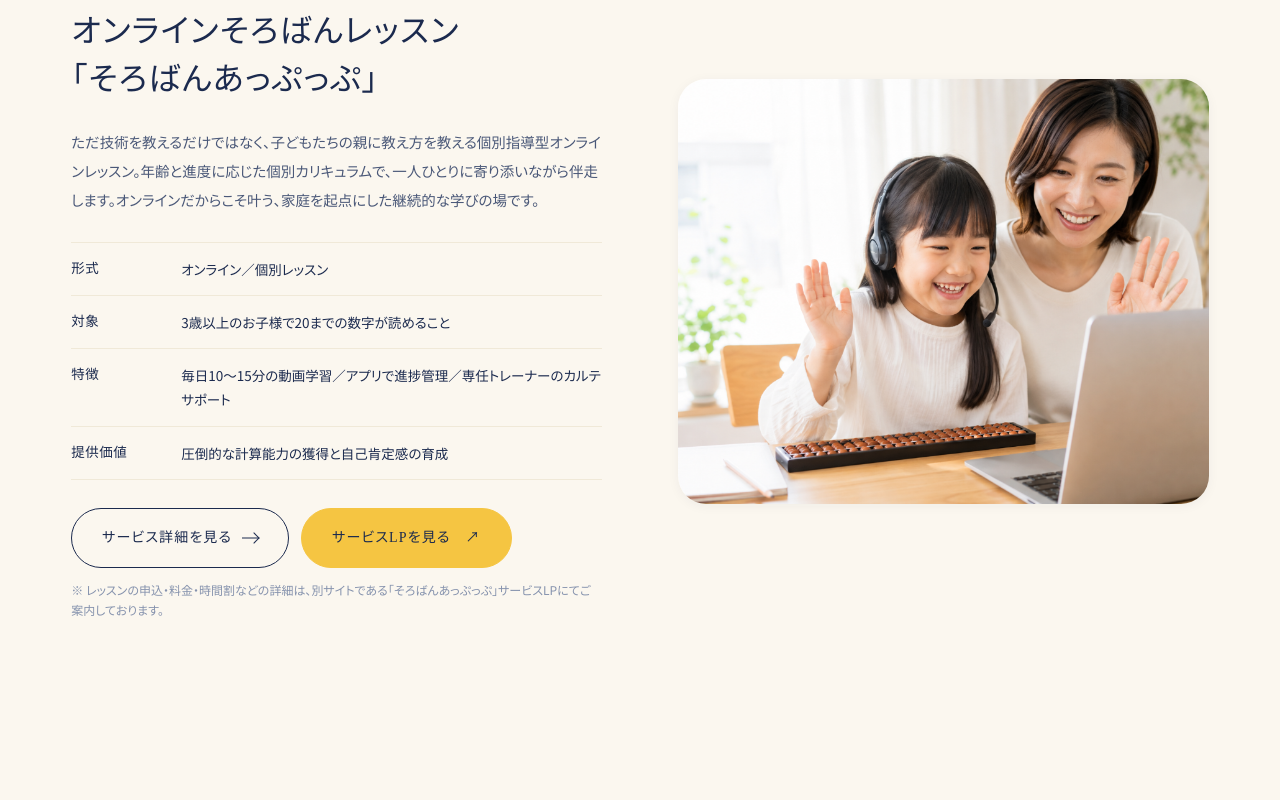
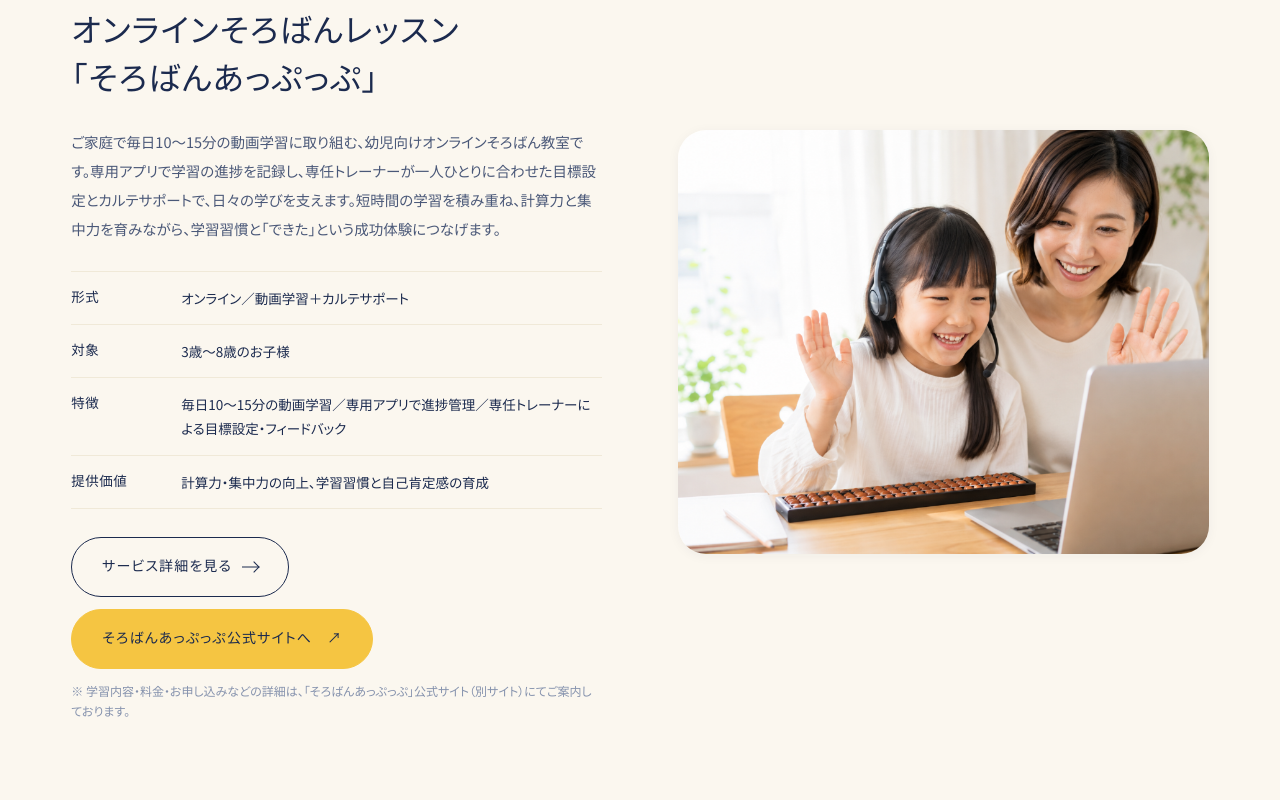
Before and after one commit to apupu-inc/corporate-site, an Eleventy site: page src/index.njk in a window 1280 px wide. Shown: the part 2540-3340 px from the top of the page. Built offline with nearby package versions, Linux system fonts and the light colour scheme; Eleventy itself is replaced by a stand-in of ours; files that its build step writes are made by us from their sources.

Commit message:
content: サービス説明を実態に合わせ公式サイトへの案内を統一

```diff
--- a/src/_includes/components/footer.njk
+++ b/src/_includes/components/footer.njk
@@ -9,7 +9,7 @@
     <div class="site-footer__cols">
       <div><h4>事業</h4><a href="{{ '/services/' | url }}">事業・サービス</a><a href="{{ '/message/' | url }}">代表メッセージ</a><a href="{{ '/members/' | url }}">ボードメンバー</a></div>
       <div><h4>会社情報</h4><a href="{{ '/company/' | url }}">会社概要</a><a href="{{ '/news/' | url }}">お知らせ</a><a href="{{ site.contactUrl }}">お問い合わせ</a></div>
-      <div><h4>サービス情報</h4><a href="{{ site.serviceUrl }}" target="_blank" rel="noopener noreferrer" class="site-footer__lp-link">サービスLPへ ↗</a><p class="site-footer__mini">サービス内容・料金・レッスンの詳細は<br>「そろばんあっぷっぷ」サービスLPをご覧ください。</p></div>
+      <div><h4>サービス情報</h4><a href="{{ site.serviceUrl }}" target="_blank" rel="noopener noreferrer" class="site-footer__lp-link">そろばんあっぷっぷ公式サイトへ ↗</a><p class="site-footer__mini">サービス内容・料金・レッスンの詳細は<br>「そろばんあっぷっぷ」公式サイトをご覧ください。</p></div>
     </div>
   </div>
   <div class="site-footer__base"><span>© {{ site.copyrightYear }} 株式会社あっぷっぷ All Rights Reserved.</span><span class="site-footer__base-r">数字を味方に。未来を自由に。</span></div>
--- a/src/index.njk
+++ b/src/index.njk
@@ -105,20 +105,18 @@ description: 株式会社あっぷっぷは、オンラインそろばんレッ
         <div>
           <span class="service-block__tag">Service ／ 唯一の提供サービス</span>
           <h3 class="service-block__title">オンラインそろばんレッスン<br>「そろばんあっぷっぷ」</h3>
-          <p class="service-block__body">
-            ただ技術を教えるだけではなく、子どもたちの親に教え方を教える個別指導型オンラインレッスン。年齢と進度に応じた個別カリキュラムで、一人ひとりに寄り添いながら伴走します。オンラインだからこそ叶う、家庭を起点にした継続的な学びの場です。
-          </p>
+          <p class="service-block__body">ご家庭で毎日10〜15分の動画学習に取り組む、幼児向けオンラインそろばん教室です。専用アプリで学習の進捗を記録し、専任トレーナーが一人ひとりに合わせた目標設定とカルテサポートで、日々の学びを支えます。短時間の学習を積み重ね、計算力と集中力を育みながら、学習習慣と「できた」という成功体験につなげます。</p>
           <ul class="service-block__meta">
-            <li><strong>形式</strong><span>オンライン／個別レッスン</span></li>
-            <li><strong>対象</strong><span>3歳以上のお子様で20までの数字が読めること</span></li>
-            <li><strong>特徴</strong><span>毎日10〜15分の動画学習／アプリで進捗管理／専任トレーナーのカルテサポート</span></li>
-            <li><strong>提供価値</strong><span>圧倒的な計算能力の獲得と自己肯定感の育成</span></li>
+            <li><strong>形式</strong><span>オンライン／動画学習＋カルテサポート</span></li>
+            <li><strong>対象</strong><span>3歳〜8歳のお子様</span></li>
+            <li><strong>特徴</strong><span>毎日10〜15分の動画学習／専用アプリで進捗管理／専任トレーナーによる目標設定・フィードバック</span></li>
+            <li><strong>提供価値</strong><span>計算力・集中力の向上、学習習慣と自己肯定感の育成</span></li>
           </ul>
           <div style="display: flex; gap: 12px; flex-wrap: wrap;">
             <a href="{{ '/services/' | url }}" class="btn btn--ghost">サービス詳細を見る <span class="btn__arrow"></span></a>
-            <a href="{{ site.serviceUrl }}" target="_blank" rel="noopener noreferrer" class="btn btn--accent">サービスLPを見る　↗</a>
+            <a href="{{ site.serviceUrl }}" target="_blank" rel="noopener noreferrer" class="btn btn--accent">そろばんあっぷっぷ公式サイトへ　↗</a>
           </div>
-          <p style="margin: 12px 0 0; font-size: 12px; color: var(--ink-mute); line-height: 1.7;">※ レッスンの申込・料金・時間割などの詳細は、別サイトである「そろばんあっぷっぷ」サービスLPにてご案内しております。</p>
+          <p style="margin: 12px 0 0; font-size: 12px; color: var(--ink-mute); line-height: 1.7;">※ 学習内容・料金・お申し込みなどの詳細は、「そろばんあっぷっぷ」公式サイト（別サイト）にてご案内しております。</p>
         </div>
       </div>
     </div>
```
Also changed, not shown: src/services/index.njk (+9 -6 lines).
